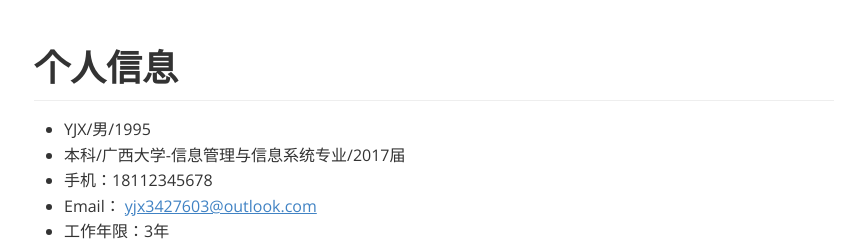
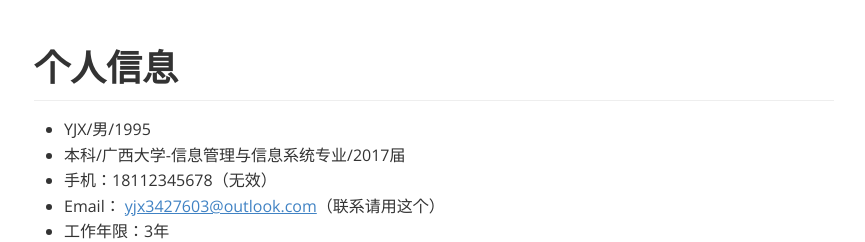
Before and after one commit to DreamBroke/animating-resume-master, a plain HTML site: page index.html in a window 1280 px wide. Shown: the top 242 px of the page, without its empty margins (206-1071 px from the left). Drawn offline with nearby package versions, Linux system fonts and the light colour scheme.

Commit message:
Update index.html

```diff
--- a/index.html
+++ b/index.html
@@ -504,7 +504,7 @@ header, .context-menu, .megamenu-content, footer{
 </style>
 </head>
 <body class='typora-export os-windows' >
-<div  id='write'  class = 'is-node'><h1><a name="个人信息" class="md-header-anchor"></a><span>个人信息</span></h1><ul><li><span>YJX/男/1995</span></li><li><span>本科/广西大学-信息管理与信息系统专业/2017届</span></li><li><span>手机：18112345678</span></li><li><span>Email： </span><a href='mailto:yjx3427603@outlook.com' target='_blank' class='url'>yjx3427603@outlook.com</a></li><li><span>工作年限：3年</span></li><li><span>技术博客：</span><a href='https://blog.csdn.net/a3427603' target='_blank' class='url'>https://blog.csdn.net/a3427603</a></li><li><span>Github：</span><a href='https://github.com/DreamBroke' target='_blank' class='url'>https://github.com/DreamBroke</a></li></ul><h1><a name="自我评价" class="md-header-anchor"></a><span>自我评价</span></h1><p><span>喜欢做有挑战性的事，因为当做完这件有挑战性的事后，自我会获得大量的愉快感和成就感，因此也会主动寻找生活中发现的一些有趣的问题，然后尝试进行求解计算。</span>
+<div  id='write'  class = 'is-node'><h1><a name="个人信息" class="md-header-anchor"></a><span>个人信息</span></h1><ul><li><span>YJX/男/1995</span></li><li><span>本科/广西大学-信息管理与信息系统专业/2017届</span></li><li><span>手机：18112345678（无效）</span></li><li><span>Email： </span><a href='mailto:yjx3427603@outlook.com' target='_blank' class='url'>yjx3427603@outlook.com</a>（联系请用这个）</li><li><span>工作年限：3年</span></li><li><span>技术博客：</span><a href='https://blog.csdn.net/a3427603' target='_blank' class='url'>https://blog.csdn.net/a3427603</a></li><li><span>Github：</span><a href='https://github.com/DreamBroke' target='_blank' class='url'>https://github.com/DreamBroke</a></li></ul><h1><a name="自我评价" class="md-header-anchor"></a><span>自我评价</span></h1><p><span>喜欢做有挑战性的事，因为当做完这件有挑战性的事后，自我会获得大量的愉快感和成就感，因此也会主动寻找生活中发现的一些有趣的问题，然后尝试进行求解计算。</span>
 <span>善于发现生活和工作中一些不方便的点，然后会想尽办法去想是否有更好的解决方法，如果能想到的话，就会尝试去动手实践解决或向相关人员提出自己的一些建议。</span>
 <span>为了解决问题，愿意主动去学习任何相关的知识。</span>
 <span>举个例子：在目前工作中的一个项目，我发现跑一遍完整流程所需要的时间十分之久，因此我在想能否定制一个JVM，可以统计各个方法的执行时间，以此来看有哪些方法运行时间较长从而进行优化，不过这点目前由于我对JVM的了解还不够深入，于是正买了JVM的书进行学习中。</span></p><h1><a name="工作经历" class="md-header-anchor"></a><span>工作经历</span></h1><h2><a name="中软国际--2019年4月--至今-）" class="md-header-anchor"></a><span>中软国际 （ 2019年4月 ~ 至今 ）</span></h2><h4><a name="5g组网拓扑生成及相应网络巡检项适配" class="md-header-anchor"></a><span>5G组网拓扑生成及相应网络巡检项适配</span></h4><p><strong><span>背景</span></strong><span>：该项目是用于巡检各地区网元设备配置，用于发现问题，防止故障的一个内部工具。但随着5G网络的推广，项目原有逻辑不足以对5G网络展开巡检。而我就是负责接手该项目，更新其网络拓扑生成模块，及后续各巡检项适配。</span>
```
